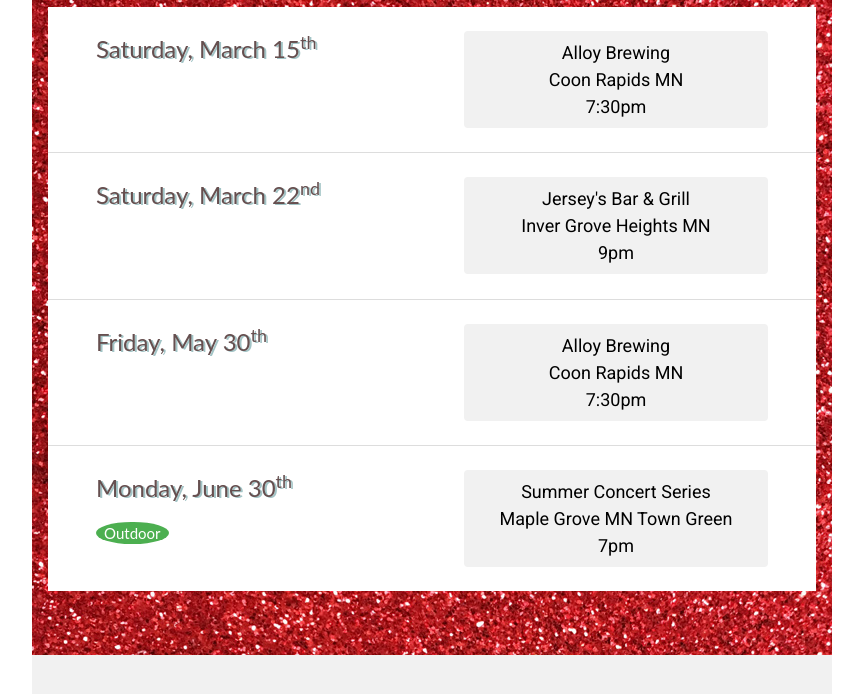
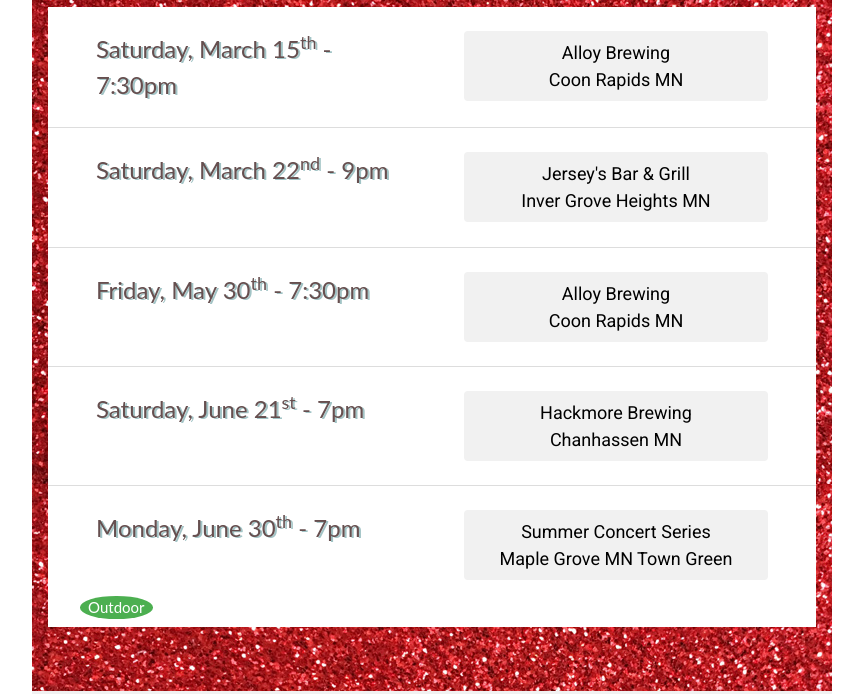
Before and after one commit to Damien-DeZurik/sayitaintfauxweb, a plain HTML site: page website/index.html in a window 1280 px wide. Shown: the part 606-1300 px from the top of the page, without its empty margins (208-1071 px from the left). Drawn offline with nearby package versions, Linux system fonts and the light colour scheme.

Commit message:
Hackmore

```diff
--- a/website/index.html
+++ b/website/index.html
@@ -113,14 +113,14 @@
         <li class="faux-concertdates w3-align-center">
           <div class="w3-row">
             <div class="w3-container w3-half">
-              <div class="w3-xlarge w3-middle w3-margin faux-text-shadow">Saturday, March 15<sup>th</sup>
+              <div class="w3-xlarge w3-middle w3-margin faux-text-shadow">Saturday, March 15<sup>th</sup> - 7:30pm
               </div>
               <!-- <span class="w3-badge w3-green w3-medium w3-margin-left">Outdoor</span>
               <span class="w3-badge w3-blue w3-medium w3-margin-left">Acoustic</span>
               <span class="w3-badge w3-black w3-medium w3-margin-left">4pm</span> -->
             </div>
             <div class="w3-container w3-center w3-half">
-              <div class="w3-light-gray w3-padding w3-round w3-margin w3-large w3-roboto">Alloy Brewing <br/> Coon Rapids MN <br/> 7:30pm</div>
+              <div class="w3-light-gray w3-padding w3-round w3-margin w3-large w3-roboto">Alloy Brewing <br/> Coon Rapids MN</div>
             </div>
           <div>
         </li>
@@ -129,11 +129,11 @@
         <li class="faux-concertdates w3-align-center">
           <div class="w3-row">
             <div class="w3-container w3-half">
-              <div class="w3-xlarge w3-middle w3-margin faux-text-shadow">Saturday, March 22<sup>nd</sup>
+              <div class="w3-xlarge w3-middle w3-margin faux-text-shadow">Saturday, March 22<sup>nd</sup> - 9pm
               </div>
             </div>
             <div class="w3-container w3-center w3-half">
-              <div class="w3-light-gray w3-padding w3-round w3-margin w3-large w3-roboto">Jersey's Bar & Grill <br/> Inver Grove Heights MN <br/> 9pm</div>
+              <div class="w3-light-gray w3-padding w3-round w3-margin w3-large w3-roboto">Jersey's Bar & Grill <br/> Inver Grove Heights MN</div>
             </div>
           <div>
         </li>
@@ -141,11 +141,11 @@
         <li class="faux-concertdates w3-align-center">
           <div class="w3-row">
             <div class="w3-container w3-half">
-              <div class="w3-xlarge w3-middle w3-margin faux-text-shadow">Friday, May 30<sup>th</sup>
+              <div class="w3-xlarge w3-middle w3-margin faux-text-shadow">Friday, May 30<sup>th</sup> -  7:30pm
               </div>
             </div>
             <div class="w3-container w3-center w3-half">
-              <div class="w3-light-gray w3-padding w3-round w3-margin w3-large w3-roboto">Alloy Brewing <br/> Coon Rapids MN <br/> 7:30pm</div>
+              <div class="w3-light-gray w3-padding w3-round w3-margin w3-large w3-roboto">Alloy Brewing <br/> Coon Rapids MN</div>
             </div>
           <div>
         </li>
@@ -154,14 +154,26 @@
         <li class="faux-concertdates w3-align-center">
           <div class="w3-row">
             <div class="w3-container w3-half">
-              <div class="w3-xlarge w3-middle w3-margin faux-text-shadow">Monday, June 30<sup>th</sup>
+              <div class="w3-xlarge w3-middle w3-margin faux-text-shadow">Saturday, June 21<sup>st</sup> - 7pm
               </div>
-              <span class="w3-badge w3-green w3-medium w3-margin-left">Outdoor</span>
             </div>
             <div class="w3-container w3-center w3-half">
-              <div class="w3-light-gray w3-padding w3-round w3-margin w3-large w3-roboto">Summer Concert Series <br/> Maple Grove MN Town Green <br/> 7pm</div>
+              <div class="w3-light-gray w3-padding w3-round w3-margin w3-large w3-roboto">Hackmore Brewing <br/> Chanhassen MN</div>
             </div>
           <div>
+        </li>
+
+        <li class="faux-concertdates w3-align-center">
+          <div class="w3-row">
+            <div class="w3-container w3-half">
+              <div class="w3-xlarge w3-middle w3-margin faux-text-shadow">Monday, June 30<sup>th</sup> - 7pm
+              </div>
+            </div>
+            <div class="w3-container w3-center w3-half">
+              <div class="w3-light-gray w3-padding w3-round w3-margin w3-large w3-roboto">Summer Concert Series <br/> Maple Grove MN Town Green</div>
+            </div>
+            <span class="w3-badge w3-green w3-medium w3-margin-left">Outdoor</span>
+            <div>
         </li>
 
 
@@ -266,7 +278,7 @@
 
         <div class="w3-row w3-padding-32">
           <div class="w3-center">
-            <p>Captains log.. Boldly rocking the space chops </p>
+            <p>Captains log.. Boldly rocking where eagles dare</p>
             <img src="images/StarTrek2024.png" class="w3-round w3-margin-bottom" alt="Random Name" style="width:60%">
           </div>
         </div>
```
